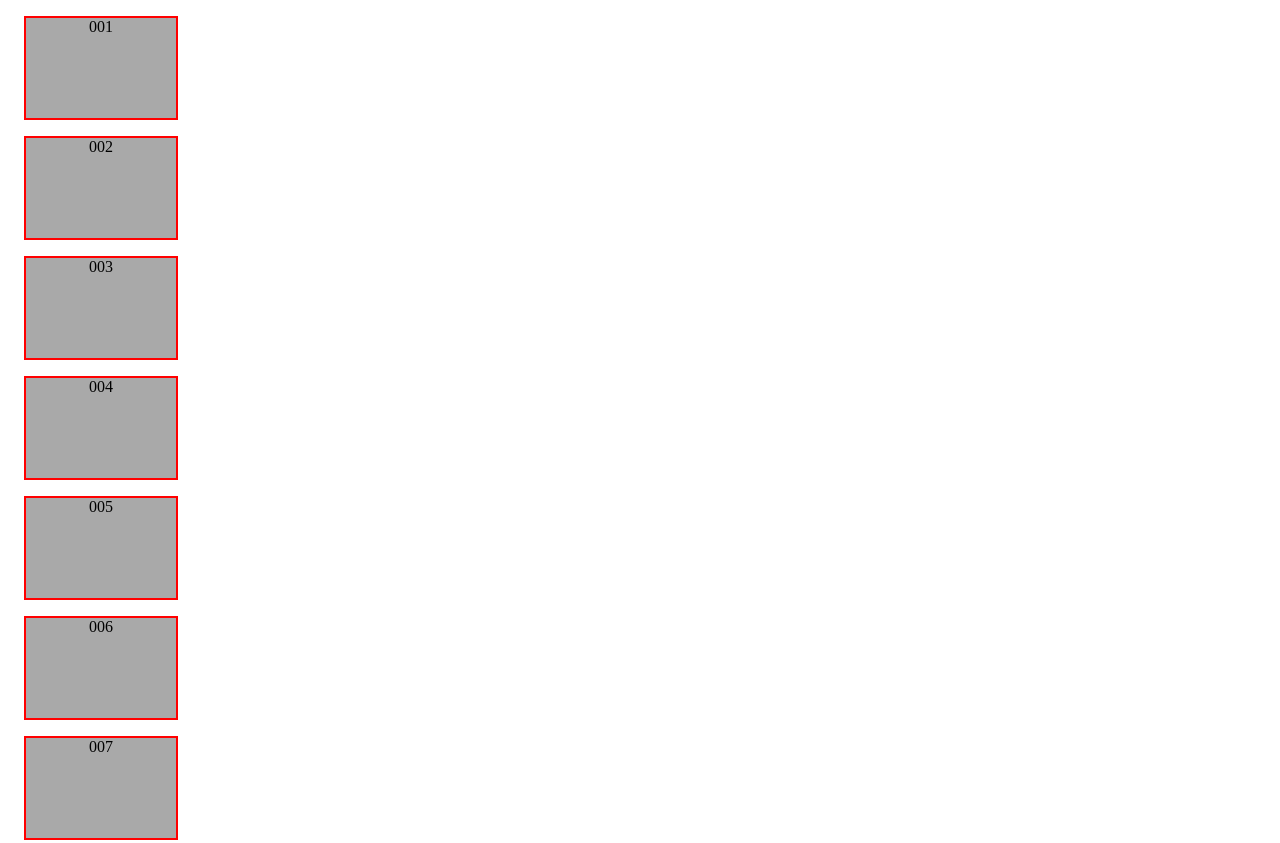
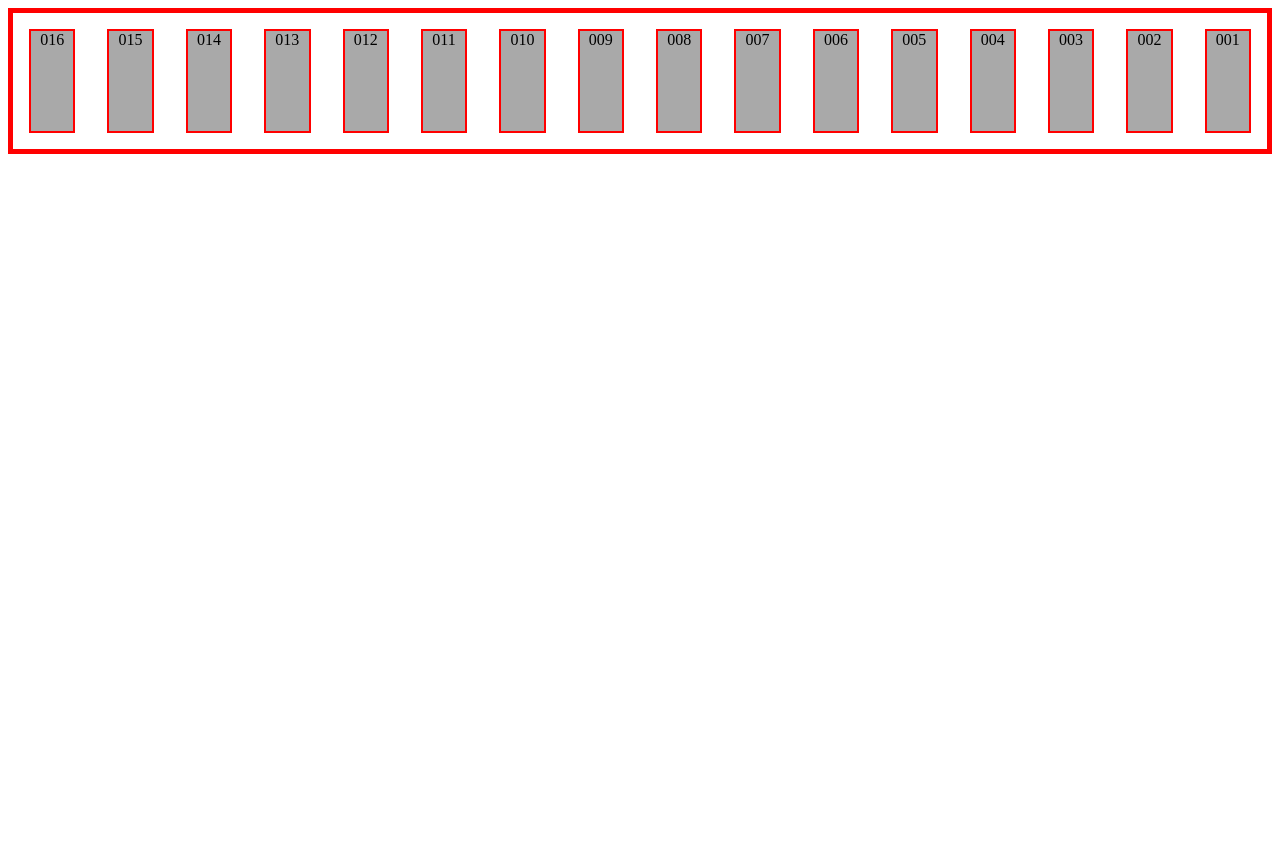
Before and after one commit to fbw-d09/uib-layout-flex-DirkSawon, a website: page challenges/02/index.html in a window 1280 px wide. Shown: the top 843 px of the page. After the commit the page ends 800 px from the top, so only its background shows below. Drawn offline with Linux system fonts and the light colour scheme.

Commit message:
Version 0.02 - Challenge2

```diff
--- a/challenges/02/index.html
+++ b/challenges/02/index.html
@@ -8,6 +8,7 @@
     </head>
 
     <body>
+        <section class="container">
             <div>001</div>
             <div>002</div>
             <div>003</div>
@@ -24,6 +25,7 @@
             <div>014</div>
             <div>015</div>
             <div>016</div>
+        </section>
     </body>
 
 </html>
--- a/challenges/02/main.css
+++ b/challenges/02/main.css
@@ -1,5 +1,11 @@
 /* Use flexbox to align the divs in a row. Reverse the order of the divs. */
 
+.container
+{
+    border: 5px solid red;
+    display:flex;
+    flex-direction: row-reverse;
+}
 
 div {
     height: 100px;
```
Lines whose indentation alone changed are shown as unchanged.
